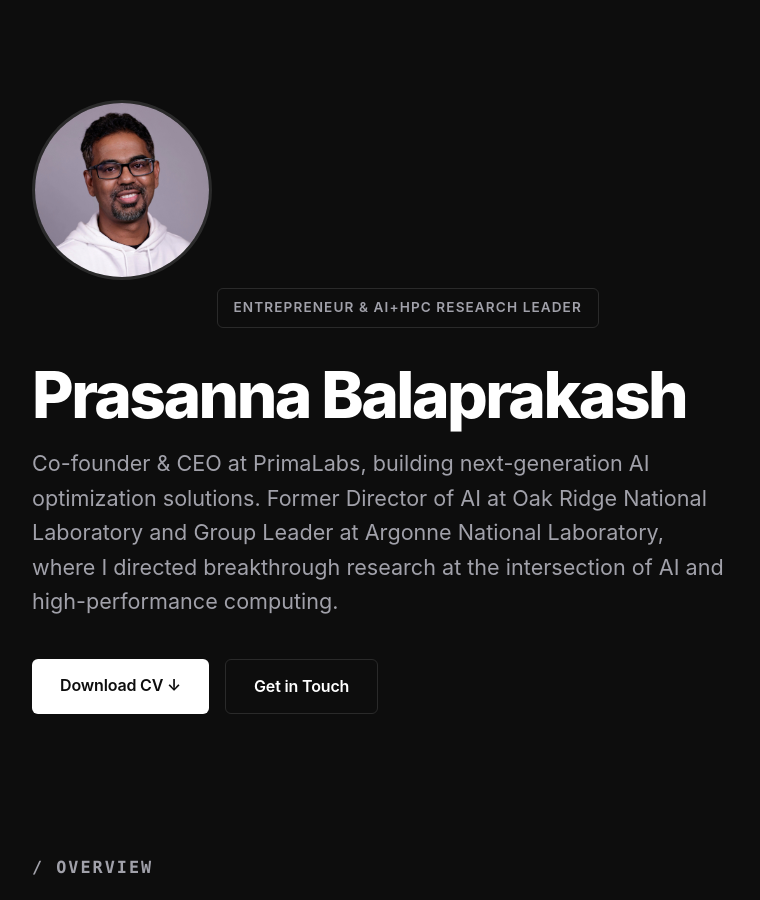
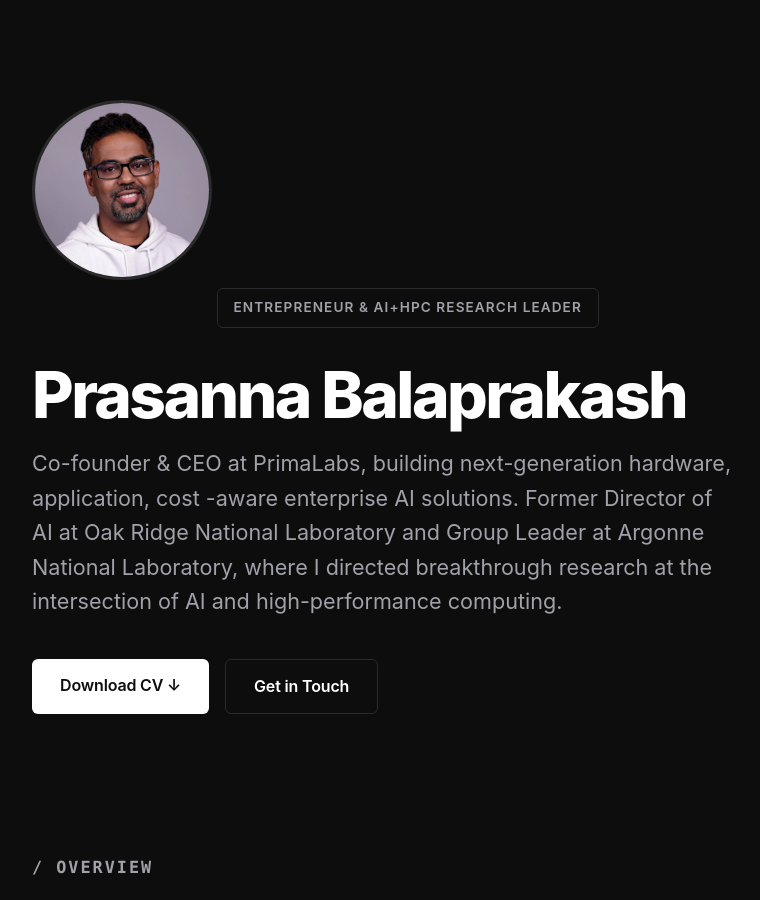
Before and after one commit to pbalapra/pbalapra.github.io, a Jekyll site: the page index.html, which Jekyll copies as it is, in a window 1280 px wide and 900 px high. Shown: the whole window, without its empty margins (198-958 px from the left). Built offline with Jekyll 4.4.1, drawn with Linux system fonts in a browser that asks for light colours.

Commit message:
Update PrimaLabs description to emphasize multi-dimensional optimization
Changed from 'AI optimization solutions' to 'hardware, application,
cost-aware enterprise AI solutions' to better communicate the
comprehensive nature of the platform.

🤖 Generated with [Claude Code](https://claude.com/claude-code)

Co-Authored-By: Claude <noreply@anthropic.com>

```diff
--- a/index.html
+++ b/index.html
@@ -421,7 +421,7 @@
             <img src="./PrasannaBalaprakash.jpg" alt="Prasanna Balaprakash" class="headshot">
             <div class="badge">Entrepreneur & AI+HPC Research Leader</div>
             <h1>Prasanna Balaprakash</h1>
-            <p class="subtitle">Co-founder & CEO at PrimaLabs, building next-generation AI optimization solutions. Former Director of AI at Oak Ridge National Laboratory and Group Leader at Argonne National Laboratory, where I directed breakthrough research at the intersection of AI and high-performance computing.</p>
+            <p class="subtitle">Co-founder & CEO at PrimaLabs, building next-generation hardware, application, cost -aware enterprise AI solutions. Former Director of AI at Oak Ridge National Laboratory and Group Leader at Argonne National Laboratory, where I directed breakthrough research at the intersection of AI and high-performance computing.</p>
             <div class="btn-group">
                 <a href="./Prasanna_Balaprakash_CV.pdf" class="btn btn-primary" target="_blank">Download CV ↓</a>
                 <a href="mailto:pbalapra@primalabs.ai" class="btn btn-secondary">Get in Touch</a>
```
